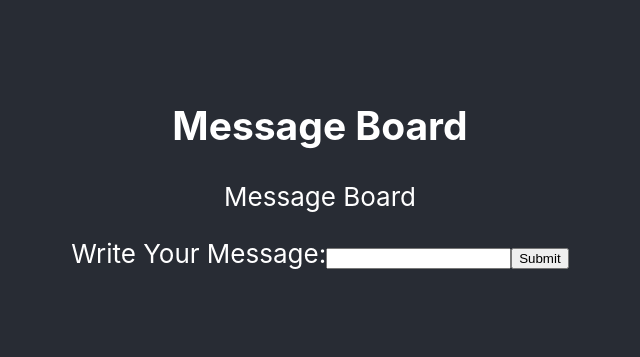
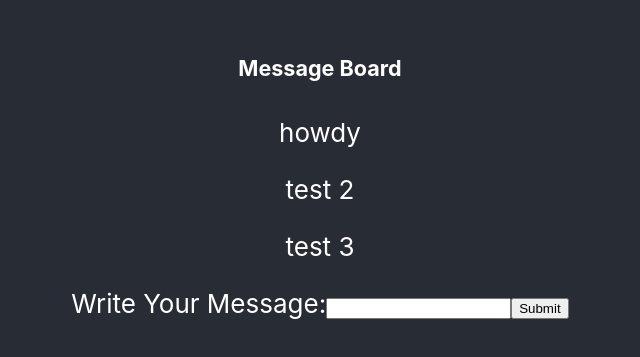
Before and after one commit to thrillstone/decode-student, a React (Create React App) app: page / in a window 1280 px wide. Shown: the part 231-588 px from the top of the page, without its empty margins (320-960 px from the left). Built offline with nearby package versions, Linux system fonts and the light colour scheme.

Commit message:
renamed to chat

```diff
--- /dev/null
+++ b/src/components/chat/displayChat.component.jsx
@@ -0,0 +1,16 @@
+const DisplayChat = (messages) => {
+    messages = [
+        'howdy',
+        'test 2',
+        'test 3'
+    ]
+
+  return (
+    <section className="messagesWrapper">
+      <h5>Message Board</h5>
+        <section>{messages.map( e => <p>{e}</p>)}</section>
+    </section>
+  );
+};
+
+export default DisplayChat;
--- /dev/null
+++ b/src/components/chat/writeChat.component.jsx
@@ -0,0 +1,18 @@
+import { useState } from "react";
+
+const WriteChat = ({ onSubmit }) => {
+    const [message, setMessage] = useState("");
+  return (
+    <form className="writeMessageWrapper">
+      <label>
+        Write Your Message:
+        <input type="text" onChange={(e) => setMessage(e.target.value)}></input>
+      </label>
+      <button type="submit" onClick={() => onSubmit(message)}>
+        Submit
+      </button>
+    </form>
+  );
+};
+
+export default WriteChat;
--- a/src/components/chatContainer.component.jsx
+++ b/src/components/chatContainer.component.jsx
@@ -1,19 +1,20 @@
 import { useState } from "react";
-import DisplayChat from "./messageBoard/displayChat.component";
-import WriteChat from "./messageBoard/writeChat.component";
+import DisplayChat from "./chat/displayChat.component";
+import WriteChat from "./chat/writeChat.component";
 
 const Chat = () => {
-  const [message, setMessage] = useState("");
+  const [messages, setMessages] = useState([])
 
-  const collectMessage = (userMessageInput) => {
-    setMessage(userMessageInput);
-    console.log("collectedMessage", message);
+  const handleSubmit = (message) => {
+    setMessages(messages.push(message))
+    console.log('message', message)
+    console.log('messages', messages)
   };
 
   return (
     <section className="chat">
-      <DisplayChat collectMessage={collectMessage}/>
-      <WriteChat collectMessage={collectMessage} />
+      <DisplayChat />
+      <WriteChat onSubmit={handleSubmit} />
     </section>
   );
 };
--- a/src/components/messageBoard/displayChat.component.jsx
+++ /dev/null
@@ -1,21 +0,0 @@
-import { useEffect } from "react";
-
-const DisplayChat = () => {
-  const messages = ["Message Board"];
-  const updateMessagesArray = (message) => {
-    messages.push(message);
-  };
-
-  useEffect(() => {
-    updateMessagesArray();
-  }, messages);
-
-  return (
-    <section className="messagesWrapper">
-      <h2>Message Board</h2>
-      <p>{messages}</p>
-    </section>
-  );
-};
-
-export default DisplayChat;
--- a/src/components/messageBoard/writeChat.component.jsx
+++ /dev/null
@@ -1,19 +0,0 @@
-const WriteChat = ({ getUserInput }) => {
-  const handleSubmit = (e) => {
-    e.preventDefault();
-    const userMessageInput = e.target.value;
-    console.log("input:", userMessageInput);
-  };
-
-  return (
-    <form className="writeMessageWrapper">
-      <label>
-        Write Your Message:
-        <input type="text" onInput={handleSubmit}></input>
-      </label>
-      <button type="submit">Submit</button>
-    </form>
-  );
-};
-
-export default WriteChat;
```
